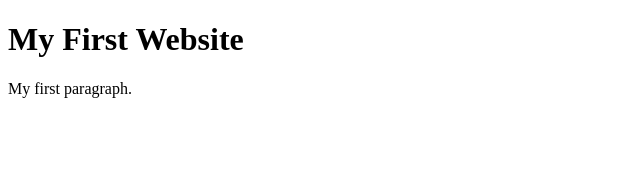
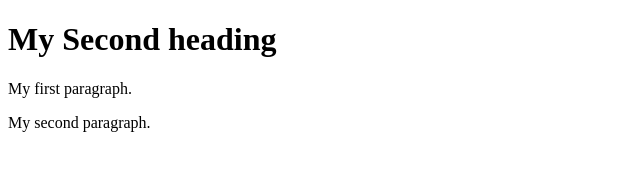
Before and after one commit to aclarturocastro/codersrank-template-HTML, a website: page index.html in a window 1280 px wide. Shown: the whole page, without its empty margins (0-640 px from the left). Drawn offline with Linux system fonts and the light colour scheme.

Commit message:
Add new paragraph

```diff
--- a/index.html
+++ b/index.html
@@ -5,8 +5,8 @@
   </head>
   <body>
 
-    <h1>My First Website</h1>
+    <h1>My Second heading</h1>
     <p>My first paragraph.</p>
-
+    <p>My second paragraph.</p>
   </body>
 </html>
```
